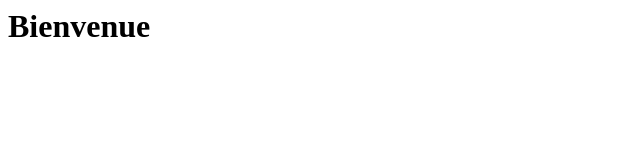
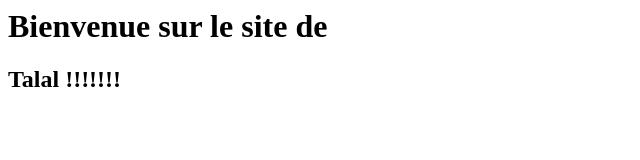
Before and after one commit to Tllstt/Tllstt.github.io, a plain HTML site: page index.html in a window 1280 px wide. Shown: the whole page, without its empty margins (0-640 px from the left). Drawn offline with Linux system fonts and the light colour scheme.

Commit message:
ajout de page 1.html et page2.html

```diff
--- a/index.html
+++ b/index.html
@@ -1 +1 @@
-<h1> Bienvenue <h1>
+<h1> Bienvenue sur le site de <h2>Talal !!!!!!!</h2><h1>
```
Also changed, not shown: page1.html (added, +1 -0 lines), page2.html (added, +1 -0 lines).
